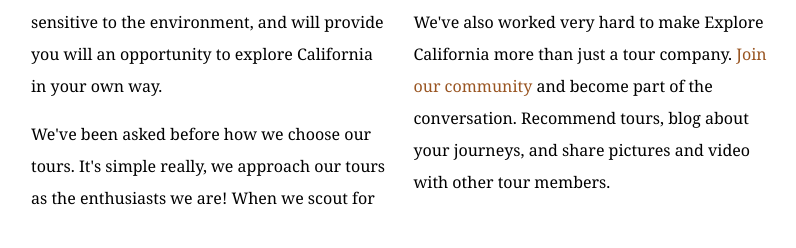
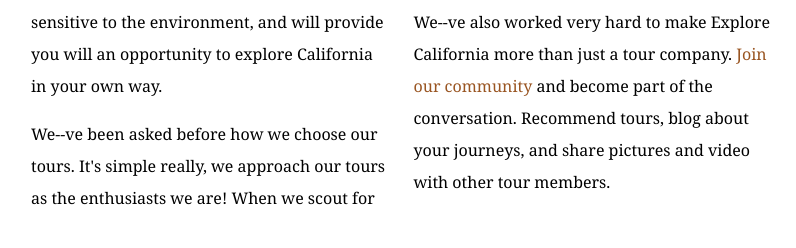
Before and after one commit to arielcr/explore_california, a plain HTML site: page mission.html in a window 1280 px wide. Shown: the part 998-1246 px from the top of the page, 484-1280 px from the left. Drawn offline with Linux system fonts and the light colour scheme.

Commit message:
Remplaza doble quotes

```diff
--- a/mission.html
+++ b/mission.html
@@ -64,8 +64,8 @@
           <div class="multiCol">
             <p>We are passionate about California and preserving the abundant resources that make it so unique. Our goal at Explore California is to transform your vacation into an adventure that will educate, inspire, and energize you unlike any other.</p>
             <p>Our tours are crafted around our central mission, and are designed to engage you in a unique and fulfilling way. All our tours are sensitive to the environment, and will provide you will an opportunity to explore California in your own way.</p>
-            <p>We've been asked before how we choose our tours. It's simple really, we approach our tours as the enthusiasts we are! When we scout for locations, choose tour options, or explore the surrounding area for exciting side-tours, we ask ourselves one question, &quot;is this something we would want to do?&quot; We also look very carefully at a tour's potential impact. We choose tours that are as environmentally sensitive as we are, and that expose people to amazing diversity of California's people, places, and wildlife!</p>
-            <p>We've also worked very hard to make Explore California more than just a tour company. <a href="explorers/join.html">Join our community</a> and become part of the conversation. Recommend tours, blog about your journeys, and share pictures and video with other tour members.</p>
+            <p>We--ve been asked before how we choose our tours. It's simple really, we approach our tours as the enthusiasts we are! When we scout for locations, choose tour options, or explore the surrounding area for exciting side-tours, we ask ourselves one question,--is this something we would want to do?&quot; We also look very carefully at a tour's potential impact. We choose tours that are as environmentally sensitive as we are, and that expose people to amazing diversity of California's people, places, and wildlife!</p>
+            <p>We--ve also worked very hard to make Explore California more than just a tour company. <a href="explorers/join.html">Join our community</a> and become part of the conversation. Recommend tours, blog about your journeys, and share pictures and video with other tour members.</p>
           </div>
         </div>
       </div>
```
